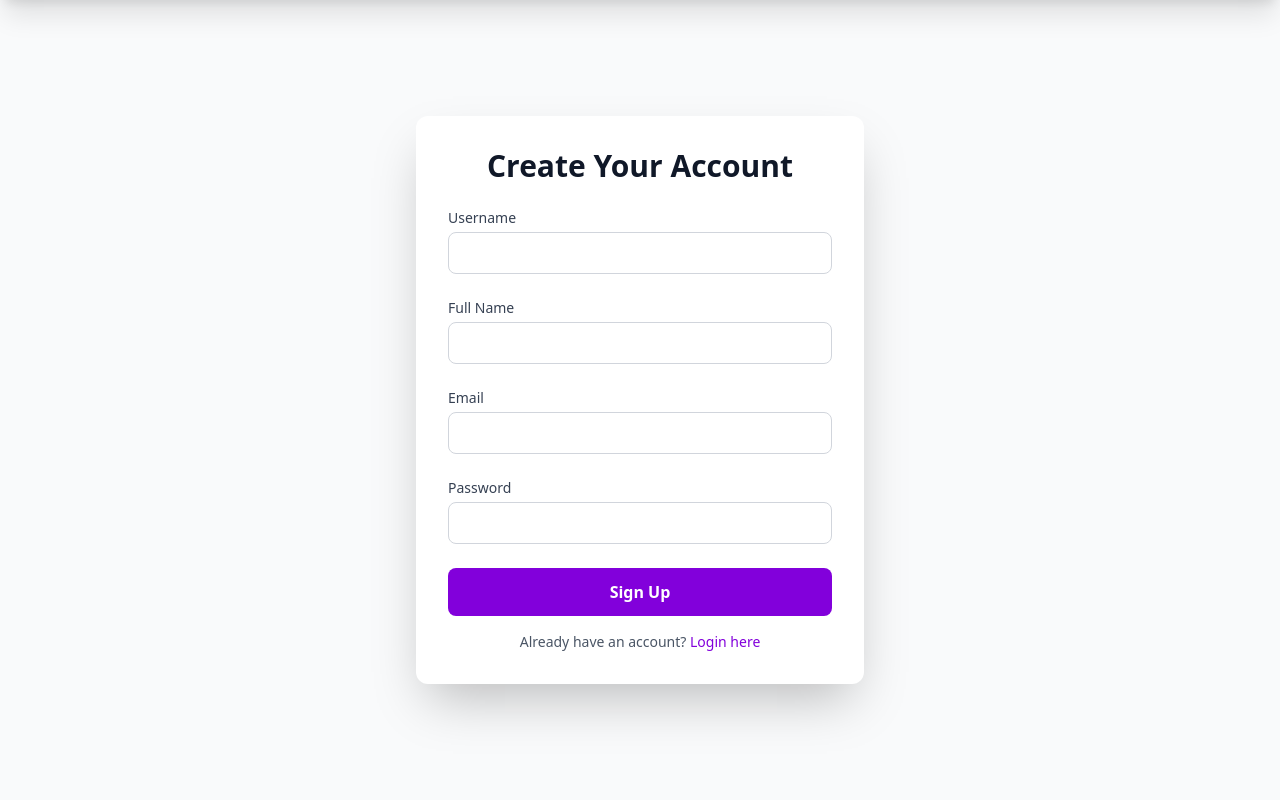
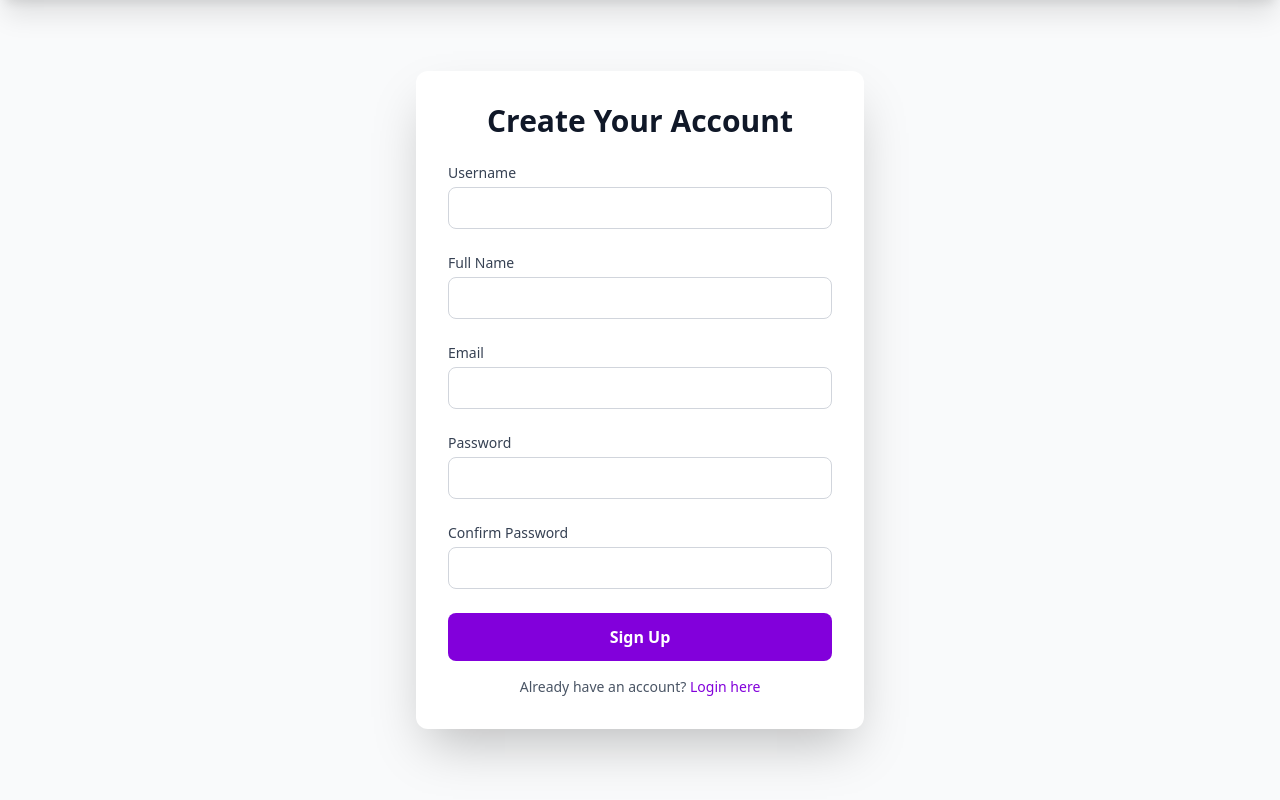
Before and after one commit to MananBagga/CIET_PMU, a Django app: page /signup/ in a window 1280 px wide. Shown: the part 106-906 px from the top of the page. Run offline with Django 5.2, Linux system fonts and the light colour scheme; some libraries are stand-ins or nearby versions.

Commit message:
add signup validation

```diff
--- a/ciet_pmu/signup/templates/signup/signup.html
+++ b/ciet_pmu/signup/templates/signup/signup.html
@@ -2,55 +2,180 @@
 <!DOCTYPE html>
 <html lang="en">
   <head>
-  <meta charset="UTF-8">
-  <meta name="viewport" content="width=device-width, initial-scale=1.0">
+    <meta charset="UTF-8" />
+    <meta name="viewport" content="width=device-width, initial-scale=1.0" />
     <title>CIET PMU - Signup</title>
     {% tailwind_css %}
   </head>
+
   <body class="bg-gray-50 font-sans text-gray-800 animate-fade-in-up">
-  <nav class="flex items-center justify-between p-6 bg-white shadow-xl border-b-2 border-gray-100 relative z-50 animate-slide-in-up">
+    <nav
+      class="flex items-center justify-between p-6 bg-white shadow-xl border-b-2 border-gray-100 relative z-50 animate-slide-in-up"
+    >
       <div class="flex items-center space-x-6">
-      <img src="{% static "images/home_page_images/ciet-full-logo.jpg" %}" alt="CIET PMU Logo" class="h-14 transition-transform duration-300 hover:scale-105">
+        <img src="{% static "images/home_page_images/ciet-full-logo.jpg" %}"
+        alt="CIET PMU Logo" class="h-14 transition-transform duration-300
+        hover:scale-105">
         <span class="text-2xl font-bold text-gray-800">CIET PMU</span>
       </div>
       <div class="space-x-10">
-      <a href="/" class="text-gray-700 hover:text-purple-800 font-medium transition-colors duration-300 animate-slide-in-right" style="animation-delay: 0.1s">Home</a>
-      <a href="/features" class="text-gray-700 hover:text-purple-800 font-medium transition-colors duration-300 animate-slide-in-right" style="animation-delay: 0.2s">Features</a>
-      <a href="/pricing" class="text-gray-700 hover:text-purple-800 font-medium transition-colors duration-300 animate-slide-in-right" style="animation-delay: 0.3s">Pricing</a>
-      <a href="/testimonials" class="text-gray-700 hover:text-purple-800 font-medium transition-colors duration-300 animate-slide-in-right" style="animation-delay: 0.4s">Testimonials</a>
+        <a
+          href="/"
+          class="text-gray-700 hover:text-purple-800 font-medium transition-colors duration-300 animate-slide-in-right"
+          style="animation-delay: 0.1s"
+          >Home</a
+        >
+        <a
+          href="/features"
+          class="text-gray-700 hover:text-purple-800 font-medium transition-colors duration-300 animate-slide-in-right"
+          style="animation-delay: 0.2s"
+          >Features</a
+        >
+        <a
+          href="/pricing"
+          class="text-gray-700 hover:text-purple-800 font-medium transition-colors duration-300 animate-slide-in-right"
+          style="animation-delay: 0.3s"
+          >Pricing</a
+        >
+        <a
+          href="/testimonials"
+          class="text-gray-700 hover:text-purple-800 font-medium transition-colors duration-300 animate-slide-in-right"
+          style="animation-delay: 0.4s"
+          >Testimonials</a
+        >
       </div>
       <div class="space-x-4">
-      <a href="/login" class="text-white bg-purple-700 hover:bg-purple-800 px-6 py-3 rounded-full font-semibold transition-colors duration-300 hover:scale-105">Login</a>
+        <a
+          href="/login"
+          class="text-white bg-purple-700 hover:bg-purple-800 px-6 py-3 rounded-full font-semibold transition-colors duration-300 hover:scale-105"
+          >Login</a
+        >
       </div>
     </nav>
-  <div class="flex items-center justify-center min-h-screen p-12 relative z-10">
-    {% comment %} <div class="absolute top-0 right-0 w-1/3 h-1/2 bg-purple-300 transform rotate-45 opacity-50 z-0 transition-all duration-1000"></div>
-    <div class="absolute top-1/4 right-0 w-1/4 h-1/3 bg-pink-300 transform rotate-30 opacity-50 z-0 transition-all duration-1000"></div> {% endcomment %}
-    <div class="w-full max-w-md bg-white p-8 rounded-xl shadow-2xl animate-slide-in-up">
-      <h2 class="text-3xl font-extrabold text-gray-900 mb-6 text-center">Create Your Account</h2>
+
+    <div
+      class="flex items-center justify-center min-h-screen p-12 relative z-10"
+    >
+      {% comment %}
+      <div
+        class="absolute top-0 right-0 w-1/3 h-1/2 bg-purple-300 transform rotate-45 opacity-50 z-0 transition-all duration-1000"
+      ></div>
+      <div
+        class="absolute top-1/4 right-0 w-1/4 h-1/3 bg-pink-300 transform rotate-30 opacity-50 z-0 transition-all duration-1000"
+      ></div>
+      {% endcomment %}
+      <div
+        class="w-full max-w-md bg-white p-8 rounded-xl shadow-2xl animate-slide-in-up"
+      >
+        <h2 class="text-3xl font-extrabold text-gray-900 mb-6 text-center">
+          Create Your Account
+        </h2>
         <form method="POST" class="space-y-6">
-
           {% csrf_token %}
 
           <div>
-          <label for="username" class="block text-sm font-medium text-gray-700 mb-1">Username</label>
-          <input type="text" id="username" name="username" required class="w-full px-4 py-2 border border-gray-300 rounded-lg focus:outline-none focus:ring-2 focus:ring-purple-600 transition-all duration-300">
+            <label
+              for="username"
+              class="block text-sm font-medium text-gray-700 mb-1"
+              >Username</label
+            >
+            <input
+              type="text"
+              id="username"
+              name="username"
+              value="{{ username|default:''|escape }}"
+              required
+              class="w-full px-4 py-2 border border-gray-300 rounded-lg focus:outline-none focus:ring-2 focus:ring-purple-600 transition-all duration-300"
+            />
           </div>
           <div>
-          <label for="name" class="block text-sm font-medium text-gray-700 mb-1">Full Name</label>
-          <input type="text" id="name" name="name" required class="w-full px-4 py-2 border border-gray-300 rounded-lg focus:outline-none focus:ring-2 focus:ring-purple-600 transition-all duration-300">
+            <label
+              for="name"
+              class="block text-sm font-medium text-gray-700 mb-1"
+              >Full Name</label
+            >
+            <input
+              type="text"
+              id="name"
+              name="name"
+              value="{{ name|default:''|escape }}"
+              required
+              class="w-full px-4 py-2 border border-gray-300 rounded-lg focus:outline-none focus:ring-2 focus:ring-purple-600 transition-all duration-300"
+            />
           </div>
           <div>
-          <label for="email" class="block text-sm font-medium text-gray-700 mb-1">Email</label>
-          <input type="email" id="email" name="email" required class="w-full px-4 py-2 border border-gray-300 rounded-lg focus:outline-none focus:ring-2 focus:ring-purple-600 transition-all duration-300">
+            <label
+              for="email"
+              class="block text-sm font-medium text-gray-700 mb-1"
+              >Email</label
+            >
+            <input
+              type="email"
+              id="email"
+              name="email"
+              value="{{ email|default:''|escape }}"
+              required
+              class="w-full px-4 py-2 border border-gray-300 rounded-lg focus:outline-none focus:ring-2 focus:ring-purple-600 transition-all duration-300"
+            />
           </div>
           <div>
-          <label for="password" class="block text-sm font-medium text-gray-700 mb-1">Password</label>
-          <input type="password" id="password" name="password" required class="w-full px-4 py-2 border border-gray-300 rounded-lg focus:outline-none focus:ring-2 focus:ring-purple-600 transition-all duration-300">
+            <label
+              for="password"
+              class="block text-sm font-medium text-gray-700 mb-1"
+              >Password</label
+            >
+            <input
+              type="password"
+              id="password"
+              name="password"
+              value="{{ password|default:''|escape }}"
+              required
+              class="w-full px-4 py-2 border border-gray-300 rounded-lg focus:outline-none focus:ring-2 focus:ring-purple-600 transition-all duration-300"
+            />
           </div>
-        <button type="submit" class="w-full bg-purple-700 text-white px-6 py-3 rounded-lg font-semibold hover:bg-purple-800 transition-all duration-300 hover:scale-105">Sign Up</button>
+          <div>
+            <label
+              for="confirm_password"
+              class="block text-sm font-medium text-gray-700 mb-1"
+              >Confirm Password</label
+            >
+            <input
+              type="password"
+              id="confirm_password"
+              name="confirm_password"
+              value="{{ confirm_password|default:''|escape }}"
+              required
+              class="w-full px-4 py-2 border border-gray-300 rounded-lg focus:outline-none focus:ring-2 focus:ring-purple-600 transition-all duration-300"
+            />
+          </div>
+
+          {% if messages %}
+          <div class="space-y-2 mb-4">
+            {% for message in messages %}
+            <div
+              class="p-3 rounded text-sm font-medium {% if 'error' in message.tags %} bg-red-100 text-red-700 border border-red-300 {% elif 'success' in message.tags %} bg-green-100 text-green-700 border border-green-300 {% else %} bg-gray-100 text-gray-700 border border-gray-300 {% endif %}"
+            >
+              {{ message }}
+            </div>
+            {% endfor %}
+          </div>
+          {% endif %}
+
+          <button
+            type="submit"
+            class="w-full bg-purple-700 text-white px-6 py-3 rounded-lg font-semibold hover:bg-purple-800 transition-all duration-300 hover:scale-105"
+          >
+            Sign Up
+          </button>
         </form>
-      <p class="mt-4 text-center text-sm text-gray-600">Already have an account? <a href="/login" class="text-purple-700 hover:text-purple-900 font-medium">Login here</a></p>
+        <p class="mt-4 text-center text-sm text-gray-600">
+          Already have an account?
+          <a
+            href="/login"
+            class="text-purple-700 hover:text-purple-900 font-medium"
+            >Login here</a
+          >
+        </p>
       </div>
     </div>
   </body>
--- a/ciet_pmu/signup/views.py
+++ b/ciet_pmu/signup/views.py
@@ -1,22 +1,52 @@
 from django.shortcuts import render, redirect
-from user_admin.models import User  # Make sure your User model is defined properly
-from django.contrib import messages  # Optional for feedback messages
+from user_admin.models import User
+from django.contrib import messages
+import re
+
+def is_valid_email(email):
+    return re.match(r"[^@]+@[^@]+\.[^@]+", email)
 
 def signup(request):
     if request.method == 'POST':
-        username = request.POST.get('username')
-        name = request.POST.get('name')
-        email = request.POST.get('email')
-        password = request.POST.get('password')
+        username = request.POST.get('username', '').strip()
+        name = request.POST.get('name', '').strip()
+        email = request.POST.get('email', '').strip()
+        password = request.POST.get('password', '')
+        confirm_password = request.POST.get('confirm_password', '')
 
-        # Basic validation (optional, you can improve this)
+        context = {
+            'username': username,
+            'name': name,
+            'email': email
+        }
+
+        if not username or not name or not email or not password or not confirm_password:
+            messages.error(request, 'All fields are required.')
+            return render(request, 'signup/signup.html', context)
+
+
+        if not is_valid_email(email):
+            messages.error(request, 'Invalid email format.')
+            return render(request, 'signup/signup.html', context)
+
+        if len(password) < 8:
+            messages.error(request, 'Password must be at least 6 characters long.')
+            return render(request, 'signup/signup.html', context)
+
+        if password != confirm_password:
+            messages.error(request, 'Passwords do not match.')
+            return render(request, 'signup/signup.html', context)
+
         if User.objects.filter(username=username).exists():
             messages.error(request, 'Username already exists.')
-        elif User.objects.filter(email=email).exists():
+            return render(request, 'signup/signup.html', context)
+
+        if User.objects.filter(email=email).exists():
             messages.error(request, 'Email already registered.')
-        else:
-            User.objects.create(username=username, name=name, email=email, password=password, role='Coordinator')
-            messages.success(request, 'Account created successfully.')
-            return redirect('login')  # Replace 'login' with your login URL name
+            return render(request, 'signup/signup.html', context)
+
+        User.objects.create(username=username, name=name, email=email, password=password, role='Coordinator')
+        messages.success(request, 'Account created successfully.')
+        return redirect('login')
 
     return render(request, 'signup/signup.html')
--- a/ciet_pmu/theme/static/css/dist/styles.css
+++ b/ciet_pmu/theme/static/css/dist/styles.css
@@ -8,7 +8,13 @@
     --font-serif: ui-serif, Georgia, Cambria, "Times New Roman", Times, serif;
     --font-mono: ui-monospace, SFMono-Regular, Menlo, Monaco, Consolas, "Liberation Mono",
       "Courier New", monospace;
+    --color-red-100: oklch(93.6% 0.032 17.717);
+    --color-red-300: oklch(80.8% 0.114 19.571);
+    --color-red-700: oklch(50.5% 0.213 27.518);
     --color-orange-500: oklch(70.5% 0.213 47.604);
+    --color-green-100: oklch(96.2% 0.044 156.743);
+    --color-green-300: oklch(87.1% 0.15 154.449);
+    --color-green-700: oklch(52.7% 0.154 150.069);
     --color-blue-500: oklch(62.3% 0.214 259.815);
     --color-indigo-50: oklch(96.2% 0.018 272.314);
     --color-indigo-500: oklch(58.5% 0.233 277.117);
@@ -382,6 +388,11 @@
   .gap-8 {
     gap: calc(var(--spacing) * 8);
   }
+  :where(.space-y-2 > :not(:last-child)) {
+    --tw-space-y-reverse: 0;
+    margin-block-start: calc(calc(var(--spacing) * 2) * var(--tw-space-y-reverse));
+    margin-block-end: calc(calc(var(--spacing) * 2) * calc(1 - var(--tw-space-y-reverse)));
+  }
   :where(.space-y-6 > :not(:last-child)) {
     --tw-space-y-reverse: 0;
     margin-block-start: calc(calc(var(--spacing) * 6) * var(--tw-space-y-reverse));
@@ -404,6 +415,9 @@
   }
   .overflow-hidden {
     overflow: hidden;
+  }
+  .rounded {
+    border-radius: 0.25rem;
   }
   .rounded-full {
     border-radius: calc(infinity * 1px);
@@ -432,8 +446,14 @@
   .border-gray-300 {
     border-color: var(--color-gray-300);
   }
+  .border-green-300 {
+    border-color: var(--color-green-300);
+  }
   .border-indigo-600 {
     border-color: var(--color-indigo-600);
+  }
+  .border-red-300 {
+    border-color: var(--color-red-300);
   }
   .bg-blue-500 {
     background-color: var(--color-blue-500);
@@ -446,6 +466,9 @@
   }
   .bg-gray-200 {
     background-color: var(--color-gray-200);
+  }
+  .bg-green-100 {
+    background-color: var(--color-green-100);
   }
   .bg-indigo-500 {
     background-color: var(--color-indigo-500);
@@ -465,11 +488,17 @@
   .bg-purple-700 {
     background-color: var(--color-purple-700);
   }
+  .bg-red-100 {
+    background-color: var(--color-red-100);
+  }
   .bg-white {
     background-color: var(--color-white);
   }
   .object-cover {
     object-fit: cover;
+  }
+  .p-3 {
+    padding: calc(var(--spacing) * 3);
   }
   .p-5 {
     padding: calc(var(--spacing) * 5);
@@ -619,6 +648,9 @@
   .text-gray-900 {
     color: var(--color-gray-900);
   }
+  .text-green-700 {
+    color: var(--color-green-700);
+  }
   .text-indigo-500 {
     color: var(--color-indigo-500);
   }
@@ -627,6 +659,9 @@
   }
   .text-purple-700 {
     color: var(--color-purple-700);
+  }
+  .text-red-700 {
+    color: var(--color-red-700);
   }
   .text-white {
     color: var(--color-white);
```
Also changed, not shown: ciet_pmu/db.sqlite3. Lines whose indentation alone changed are shown as unchanged.
